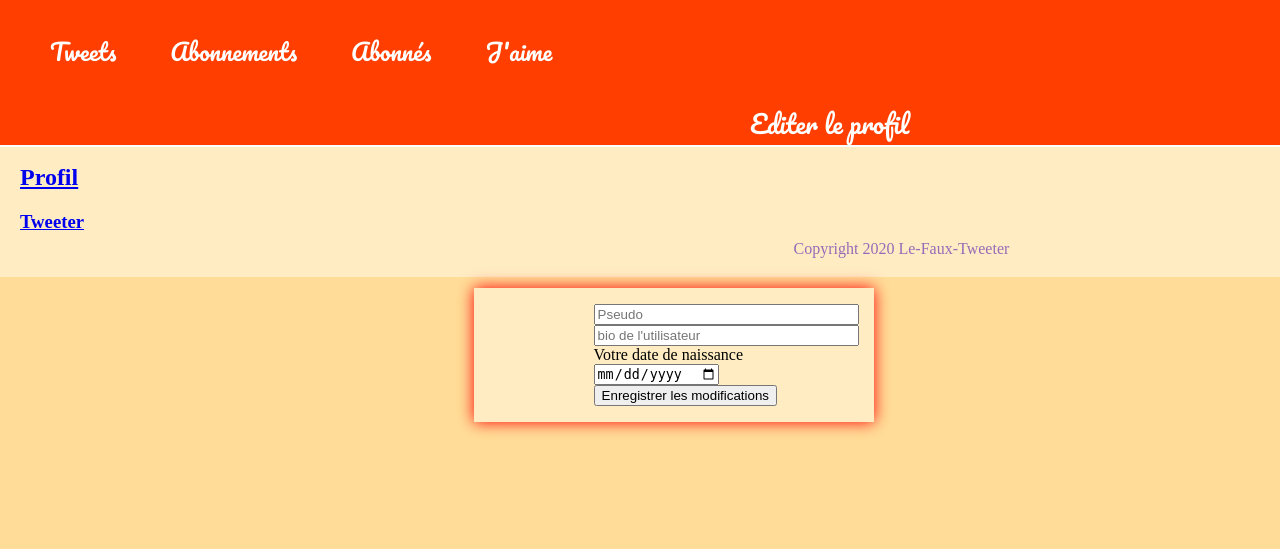
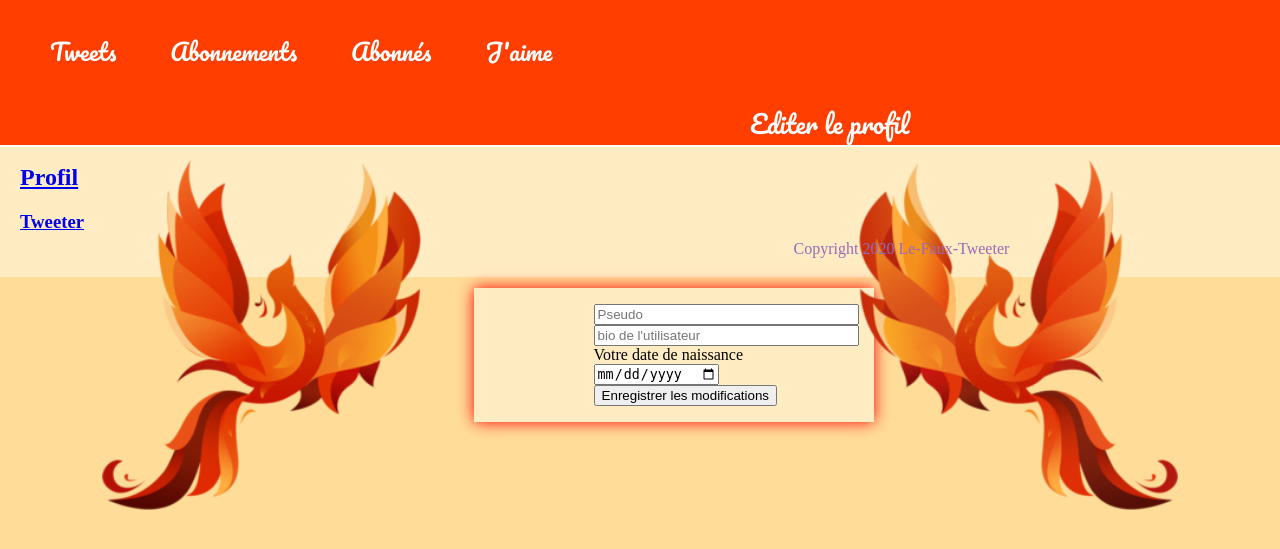
Before and after one commit to EmmaKaro/LeFauxTweeter, a PHP site: page /Views/ChangeProfil.php in a window 1280 px wide. Shown: the top 549 px of the page. Run offline with PHP 8.4, Linux system fonts and the light colour scheme.

Commit message:
rajout de commentaires

```diff
--- a/LeFauxTweeter/Views/ChangeProfil.php
+++ b/LeFauxTweeter/Views/ChangeProfil.php
@@ -36,8 +36,11 @@
     </form>
 </article>
 
+    <!-- inclusion des images -->
+    <img class="phoenix1" src="img/Phoenix_right.png" HEIGHT="350" alt="un phoenix a droite de l'ecran">
+    <img class="phoenix2" src="img/Phoenix_left.png" HEIGHT="350" alt="un phoenix a gauche de l'ecran">
+
 <!-- inclusion du pied de page -->
-
 <?php include("pied_de_page.php"); ?>
 
 </body>
```
